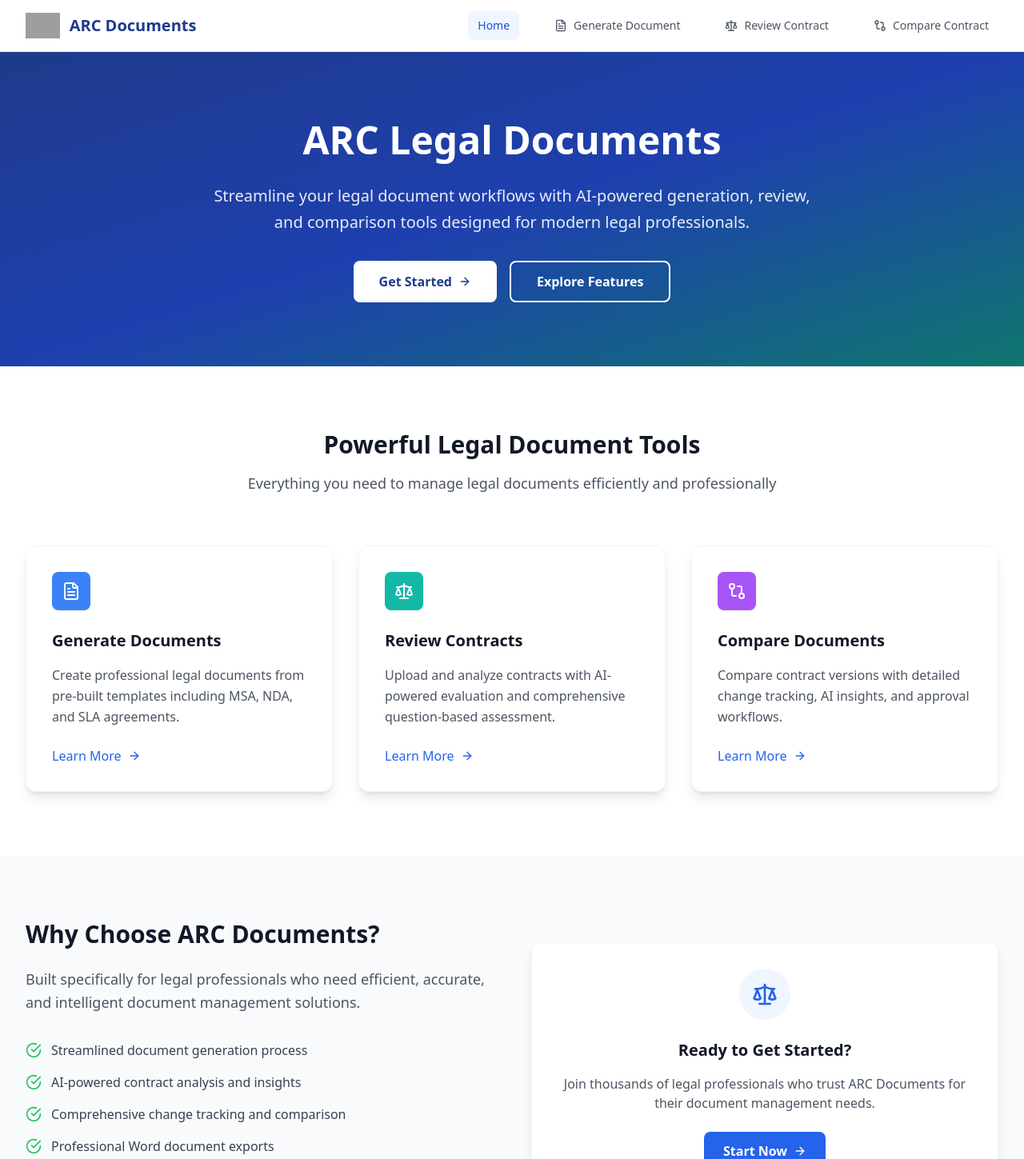
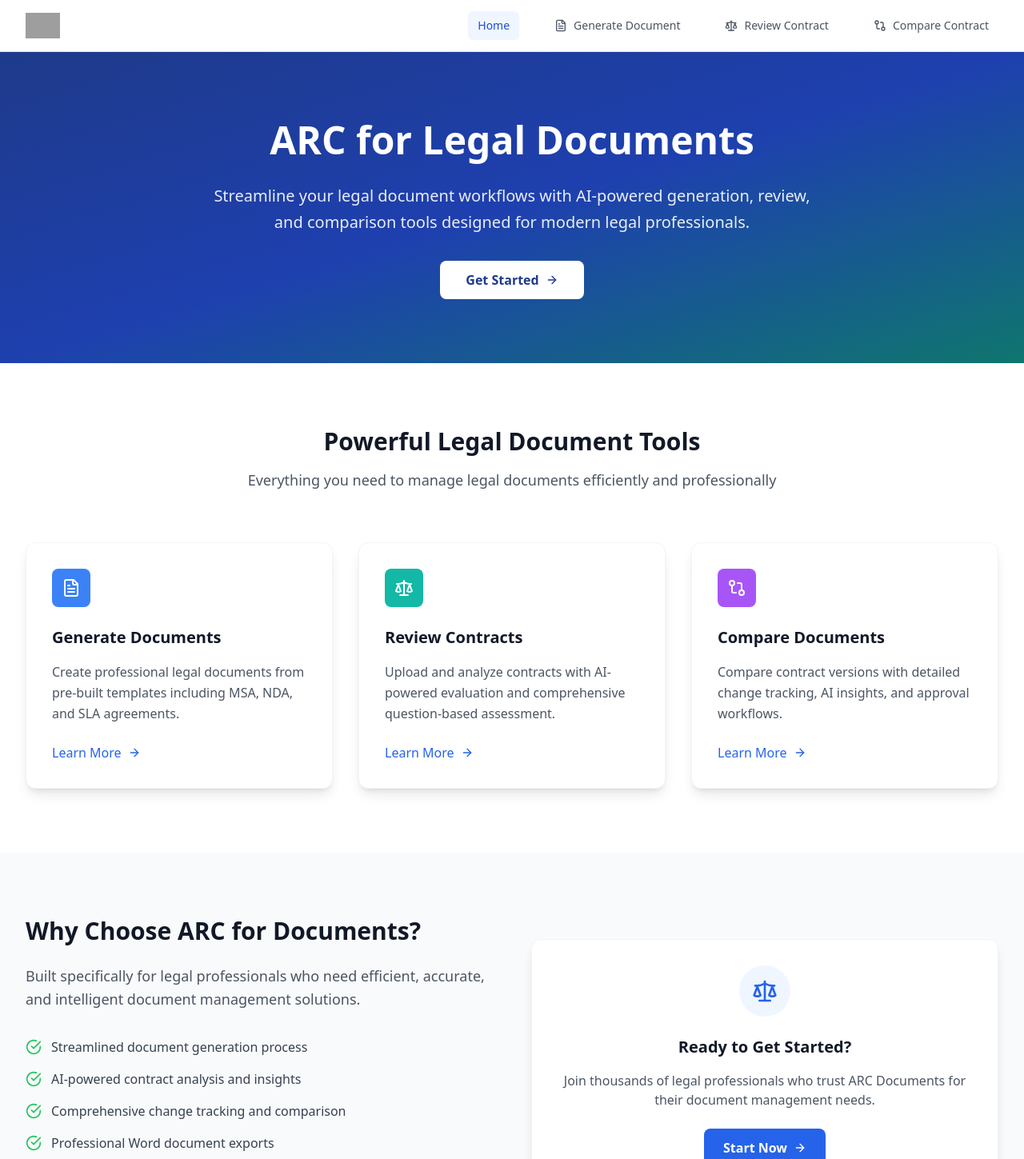
Before and after one commit to varun-acog/ARC_demo, a React (Vite) app: page / in a window 1280 px wide. Shown: the top 1449 px of the page at 80% size. Built offline with nearby package versions, Linux system fonts and the light colour scheme; grey boxes are pictures that could not be loaded.

Commit message:
Updated ARC Dashboard

```diff
--- a/src/components/Header.tsx
+++ b/src/components/Header.tsx
@@ -23,7 +23,7 @@ const Header: React.FC = () => {
                 alt="Aganitha Logo"
                 className="h-8 w-auto"
               />
-              <div className="text-xl font-bold text-blue-900">ARC Documents</div>
+              {/* <div className="text-xl font-bold text-blue-900">ARC Documents</div> */}
             </Link>
           </div>
 
--- a/src/pages/LandingPage.tsx
+++ b/src/pages/LandingPage.tsx
@@ -43,7 +43,7 @@ const LandingPage: React.FC = () => {
         <div className="max-w-7xl mx-auto px-4 sm:px-6 lg:px-8">
           <div className="text-center">
             <h1 className="text-5xl font-bold mb-6 leading-tight">
-              ARC Legal Documents
+              ARC for Legal Documents
             </h1>
             <p className="text-xl mb-8 max-w-3xl mx-auto leading-relaxed opacity-90">
               Streamline your legal document workflows with AI-powered generation,
@@ -57,12 +57,12 @@ const LandingPage: React.FC = () => {
                 <span>Get Started</span>
                 <ArrowRight className="w-4 h-4" />
               </Link>
-              <Link
+              {/* <Link
                 to="/review"
                 className="border-2 border-white text-white px-8 py-3 rounded-lg font-semibold hover:bg-white hover:text-blue-900 transition-colors"
               >
                 Explore Features
-              </Link>
+              </Link> */}
             </div>
           </div>
         </div>
@@ -117,7 +117,7 @@ const LandingPage: React.FC = () => {
           <div className="grid lg:grid-cols-2 gap-12 items-center">
             <div>
               <h2 className="text-3xl font-bold text-gray-900 mb-6">
-                Why Choose ARC Documents?
+                Why Choose ARC for Documents?
               </h2>
               <p className="text-lg text-gray-600 mb-8 leading-relaxed">
                 Built specifically for legal professionals who need efficient,
```
